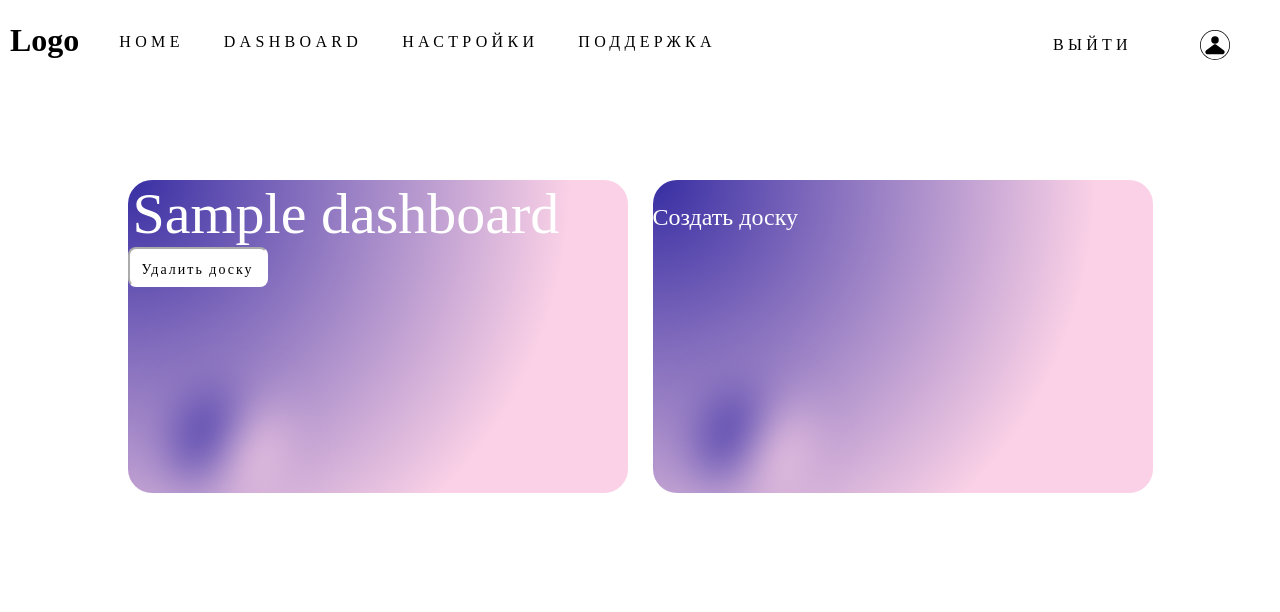
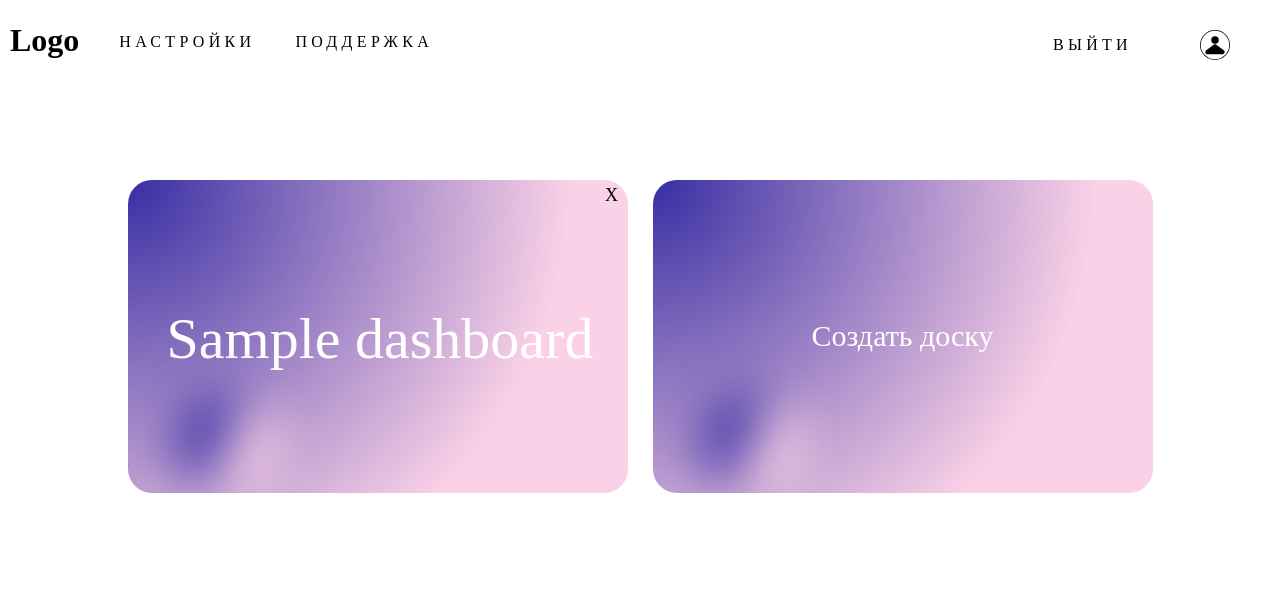
Before and after one commit to Materacl/visual-organizational-structure, a Flask app: template visual_organizational_structure/templates/index.jinja2 in a window 1280 px wide. Shown: the top 612 px of the page. Run offline with Flask 3, Linux system fonts and the light colour scheme; a user stored in the database is signed in; tables that the repository leaves empty hold one stand-in row (values such as "Sample post"); the template is opened without the code that fills it: most values are stand-ins (such as "Sample title", 1, 10 or a date in 2020).

Commit message:
поменял дешборды и убрал лишнее из header'a

```diff
--- a/visual_organizational_structure/static/css/style.css
+++ b/visual_organizational_structure/static/css/style.css
@@ -423,12 +423,19 @@ article>span:hover {
   white-space: nowrap;
   overflow: hidden;
   text-overflow: ellipsis;
+  position: relative;
+  top: 40%;
+  left: auto;
+  text-align: center;
 }
 
 .dash-create-text {
   color: white;
-  font-size: 24px;
+  font-size: 30px;
   text-decoration: none;
+  position: relative;
+  top:35%;
+  text-align: center;
 }
 
 .create-dashboard-form{
@@ -473,15 +480,13 @@ article>span:hover {
 
 .btn-dash{
   display: block;
-  width: 140px;
-  height: 40px;
-  line-height: 40px;
-  font-size: 14px;
+  width: 30px;
+  height: 30px;
+  font-size: 18px;
   font-family: 'Rubick';
   text-decoration: none;
-  background-color: #ffffff;
+  background: none;
   color: #000000;
-  border: 2px inset #000000;
   letter-spacing: 2px;
   text-align: center;
   position: relative;
@@ -489,9 +494,7 @@ article>span:hover {
   white-space: nowrap;
   overflow: hidden;
   text-overflow: ellipsis;
-  border-radius: 8px;
-  border-width: 2px;
-  border-color: white;
+  border-style: none;
 }
 
 .btn-dash span{
@@ -508,6 +511,7 @@ article>span:hover {
   height: 100%;
   background: #ce224a;
   transition: all .35s;
+  border-radius: 5px;
 }
 
 .btn-dash:hover{
@@ -520,6 +524,12 @@ article>span:hover {
 
 .btn-form-dash{
   background-color: white;
+}
+
+.btn-dash-low{
+  position: absolute;
+  right: 0;
+  top: 0;
 }
 
 
@@ -632,6 +642,7 @@ article>span:hover {
 }
 
 .a2 {
+
   animation-delay: 2.1s;
 }
 
--- a/visual_organizational_structure/templates/index.jinja2
+++ b/visual_organizational_structure/templates/index.jinja2
@@ -13,7 +13,7 @@
                         <img src="#" alt="" class="dash">
                         <p class="dash-text">{{ dashboard.name }}</p>
                         <form action="/delete_dashboard/{{ dashboard.id }}" method="post" class="btn-dash-low">
-                            <button type="submit" class="btn-dash"><span>Удалить доску</span></button>
+                            <button type="submit" class="btn-dash"><span>X</span></button>
                         </form>
                     </figure>
                 </a>
@@ -33,7 +33,7 @@
                 <form class="" id="create-dashboard-form" action="/create_dashboard" method="post"
                     style="display:none; position: fixed; top: 50%; left: 50%; transform: translate(-50%, -50%); z-index: 1000;">
                     <div class="form">
-                            <input type="text" name="name" class="form-field" placeholder="Имя доски">
+                            <input type="text" name="name" class="form-field" placeholder="Имя доски" maxlength="14">
                             <button type="submit" value="Создать" class ='btn-form-dash'>Создать</button>
                     </div>
             </div>
--- a/visual_organizational_structure/templates/layout.jinja2
+++ b/visual_organizational_structure/templates/layout.jinja2
@@ -18,8 +18,6 @@
         <div class="menu">
             <ul>
                 <nav class="main-nav">
-                    <li><a href="/">Home</a></li>
-                    <li><a href="/dashboard/">Dashboard</a></li>
                     <li><a href="/settings">Настройки</a></li>
                     <li><a href="/help/">Поддержка</a></li>
                 </nav>
```
